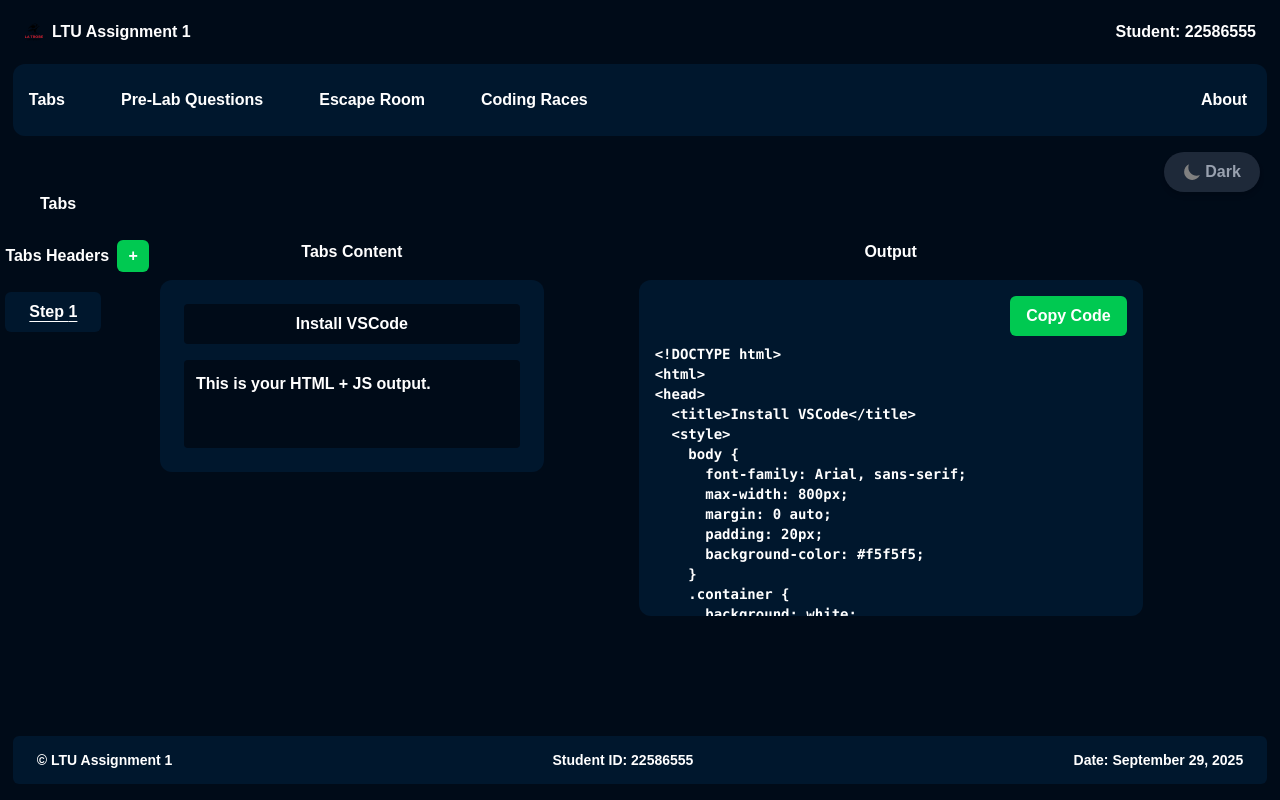
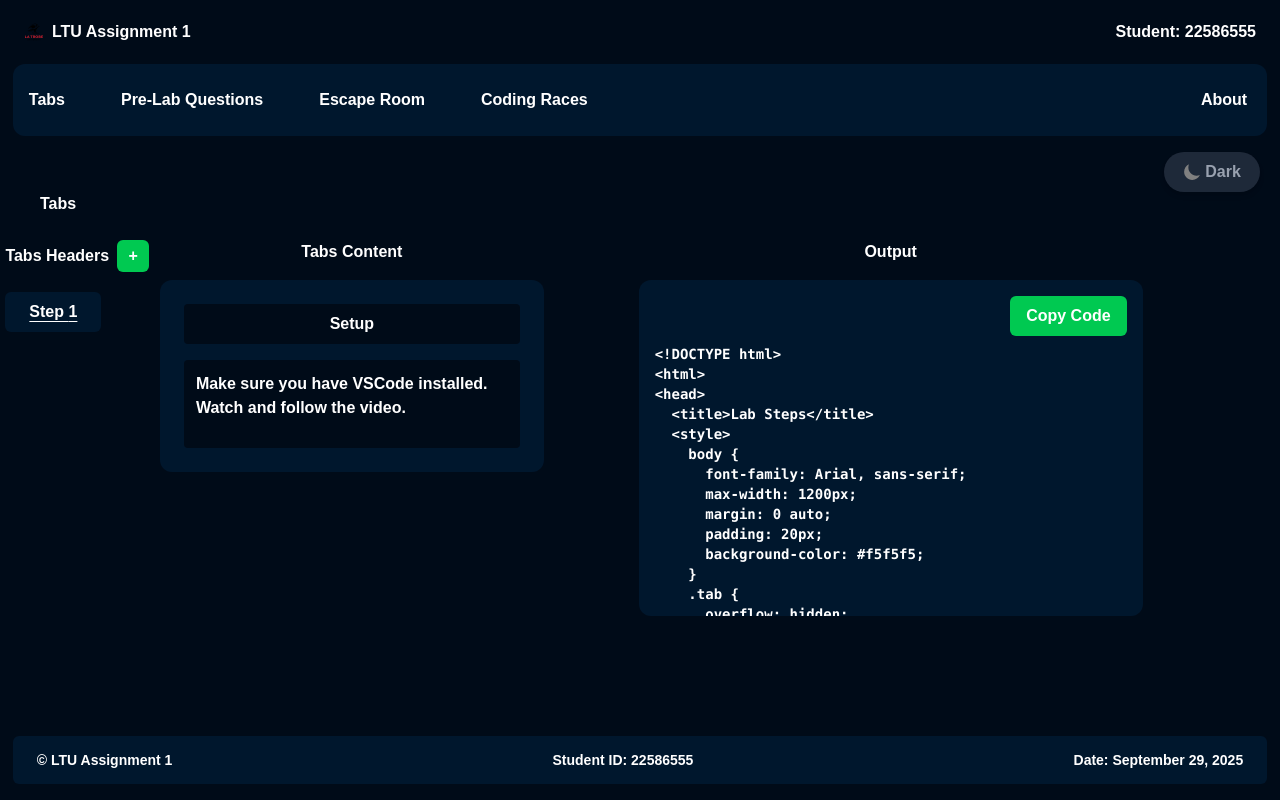
Before and after one commit to ferd78/ltu_assignment1, a Next.js app: page / in a window 1280 px wide. Both pictures are taken after a click on the button "Light". Built offline with nearby package versions, Linux system fonts and the light colour scheme; a web font is replaced by a local one.

Commit message:
update tabs

```diff
--- a/app/page.tsx
+++ b/app/page.tsx
@@ -11,7 +11,7 @@ interface Step {
 
 export default function Home() {
   const [steps, setSteps] = useState<Step[]>([
-    { id: 1, title: "Install VSCode", content: "This is your HTML + JS output." },
+    { id: 1, title: "Setup", content: "Make sure you have VSCode installed.\nWatch and follow the video." },
   ]);
   const [activeStep, setActiveStep] = useState(1);
   const [copied, setCopied] = useState(false);
@@ -86,56 +86,140 @@ export default function Home() {
   };
 
   const copyToClipboard = async () => {
-    if (currentStep) {
-      const htmlCode = generateHTML(currentStep.title, currentStep.content);
     try {
+      const htmlCode = generateHTML();
       await navigator.clipboard.writeText(htmlCode);
       setCopied(true);
       setTimeout(() => setCopied(false), 2000);
     } catch (err) {
       console.error('Failed to copy text: ', err);
     }
-    }
   };
 
   const currentStep = steps.find(step => step.id === activeStep);
 
-  const generateHTML = (title: string, content: string) => {
+  const generateHTML = () => {
+    const tabButtons = steps.map((step, index) =>
+      `<button class="tablinks" onclick="openTab(event, 'Step${step.id}')">${index + 1}. ${step.title}</button>`
+    ).join('\n    ');
+
+    const tabContents = steps.map((step, index) => {
+      const isFirst = index === 0;
+      const displayStyle = isFirst ? 'block' : 'none';
+
+      // Format content with proper HTML line breaks
+      const formattedContent = step.content
+        .split('\n')
+        .map(line => {
+          // Check if line looks like code (starts with special characters or commands)
+          if (line.trim().startsWith('sudo') ||
+              line.trim().startsWith('#') ||
+              line.trim().startsWith('<') ||
+              line.trim().startsWith('!') ||
+              line.includes('dnf') ||
+              line.includes('systemctl')) {
+            return `<pre style="background: #f8f8f8; padding: 10px; border-radius: 5px; overflow-x: auto;">${line}</pre>`;
+          } else if (line.trim() === '') {
+            return '<br>';
+          } else {
+            return `<p>${line}</p>`;
+          }
+        })
+        .join('');
+
+      return `<div id="Step${step.id}" class="tabcontent" style="display:${displayStyle}; padding: 6px 12px; border: 1px solid #ccc; border-top: none;">
+  <h3>${step.title}</h3>
+  ${formattedContent}
+</div>`;
+    }).join('\n\n');
+
     return `<!DOCTYPE html>
 <html>
 <head>
-  <title>${title}</title>
+  <title>Lab Steps</title>
   <style>
     body {
       font-family: Arial, sans-serif;
-      max-width: 800px;
+      max-width: 1200px;
       margin: 0 auto;
       padding: 20px;
       background-color: #f5f5f5;
     }
-    .container {
-      background: white;
-      padding: 30px;
-      border-radius: 10px;
-      box-shadow: 0 2px 10px rgba(0,0,0,0.1);
+    .tab {
+      overflow: hidden;
+      border: 1px solid #ccc;
+      background-color: #f1f1f1;
     }
-    h1 {
-      color: #2d3748;
-      border-bottom: 3px solid #38b2ac;
-      padding-bottom: 10px;
+    .tab button {
+      background-color: inherit;
+      float: left;
+      border: none;
+      outline: none;
+      cursor: pointer;
+      padding: 14px 16px;
+      transition: 0.3s;
+      font-size: 17px;
     }
-    p {
-      color: #4a5568;
+    .tab button:hover {
+      background-color: #ddd;
+    }
+    .tab button.active {
+      background-color: #ccc;
+    }
+    .tabcontent {
+      animation: fadeEffect 1s;
+    }
+    @keyframes fadeEffect {
+      from {opacity: 0;}
+      to {opacity: 1;}
+    }
+    pre {
+      background: #f8f8f8;
+      border: 1px solid #ddd;
+      border-left: 3px solid #38b2ac;
+      color: #666;
+      page-break-inside: avoid;
+      font-family: monospace;
+      font-size: 15px;
       line-height: 1.6;
-      font-size: 16px;
+      margin-bottom: 1.6em;
+      max-width: 100%;
+      overflow: auto;
+      padding: 1em 1.5em;
+      display: block;
+      word-wrap: break-word;
     }
   </style>
 </head>
 <body>
-  <div class="container">
-    <h1>${title}</h1>
-    <p>${content}</p>
+  <div class="tab">
+    ${tabButtons}
   </div>
+
+  ${tabContents}
+
+  <p><br></p>
+  <p><br></p>
+  <p>&nbsp;</p>
+  <p><br></p>
+
+  <script>
+    function openTab(evt, tabName) {
+      var i, tabcontent, tablinks;
+      tabcontent = document.getElementsByClassName("tabcontent");
+      for (i = 0; i < tabcontent.length; i++) {
+        tabcontent[i].style.display = "none";
+      }
+      tablinks = document.getElementsByClassName("tablinks");
+      for (i = 0; i < tablinks.length; i++) {
+        tablinks[i].className = tablinks[i].className.replace(" active", "");
+      }
+      document.getElementById(tabName).style.display = "block";
+      if (evt && evt.currentTarget) {
+        evt.currentTarget.className += " active";
+      }
+    }
+  </script>
 </body>
 </html>`;
   };
@@ -230,13 +314,13 @@ export default function Home() {
                   value={currentStep.title}
                   onChange={(e) => updateStepTitle(currentStep.id, e.target.value)}
                   className={`w-full p-2 ${theme === 'dark' ? 'bg-darkblue' : 'bg-teal'} rounded text-white text-center font-semibold`}
-                  placeholder={currentStep.id === 1 ? "Step title..." : ""}
+                  placeholder="Step title..."
                 />
                 <textarea
                   value={currentStep.content}
                   onChange={(e) => updateStepContent(currentStep.id, e.target.value)}
                   className={`w-full h-48 p-3 ${theme === 'dark' ? 'bg-darkblue' : 'bg-teal'} rounded text-white resize-none`}
-                  placeholder={currentStep.id === 1 ? "Step content..." : ""}
+                  placeholder="Step content..."
                 />
               </>
             )}
@@ -259,7 +343,7 @@ export default function Home() {
             </button>
           </div>
           <pre className="text-sm whitespace-pre-wrap">
-            {currentStep ? generateHTML(currentStep.title, currentStep.content) : "No step selected"}
+            {generateHTML()}
           </pre>
         </div>
       </div>
```
Lines whose indentation alone changed are shown as unchanged.
